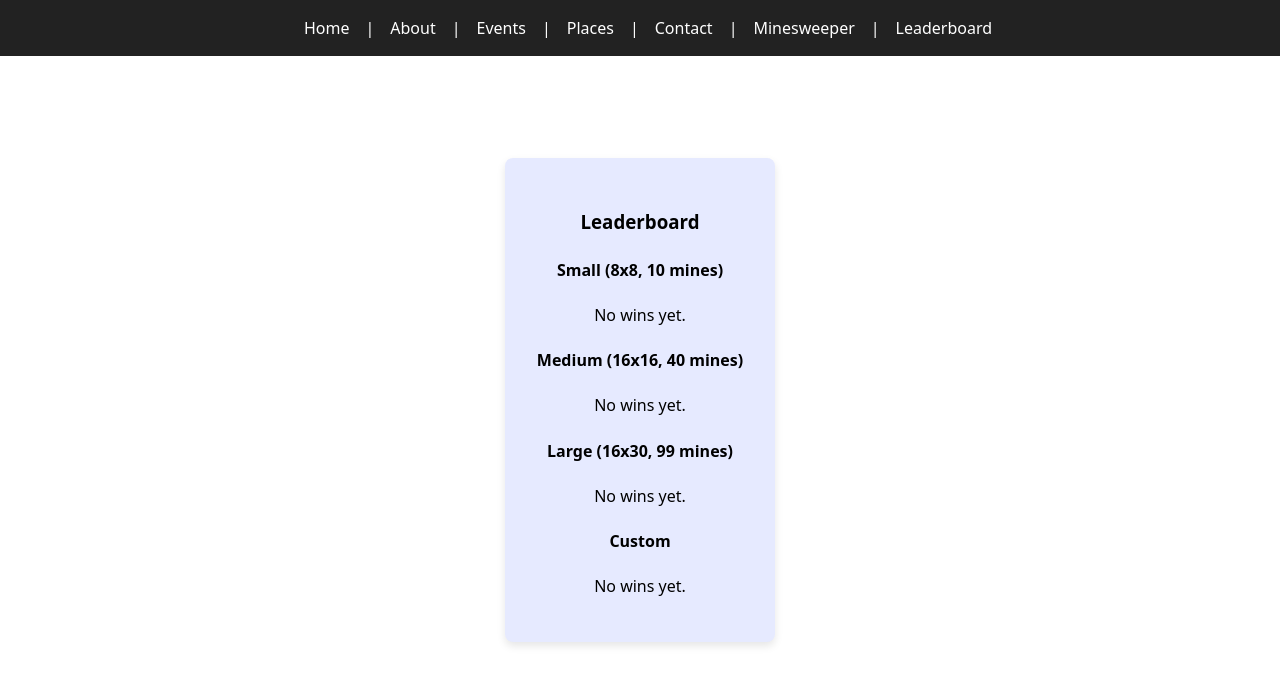
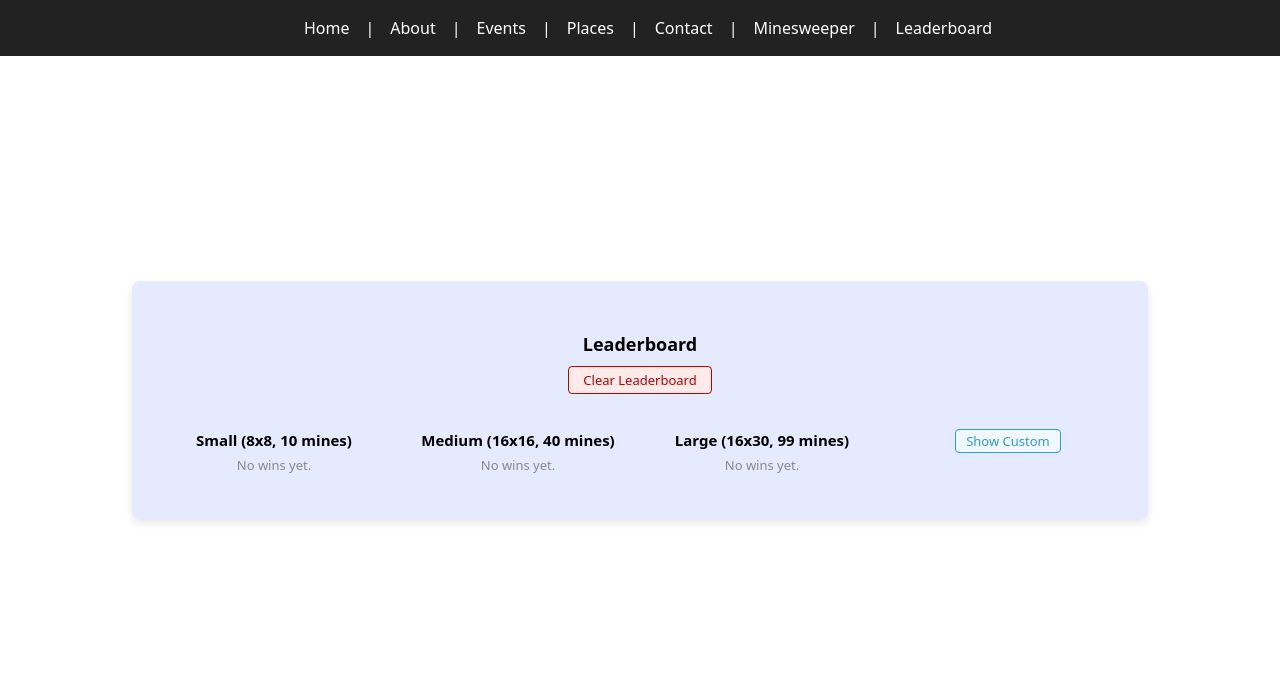
Before and after one commit to davidsl/refactored-training, a React (Vite) app in the folder refactored-training/: page /leaderboard in a window 1280 px wide. Shown: the top 684 px of the page. Built offline with nearby package versions, Linux system fonts and the light colour scheme.

Commit message:
timer, styling, clear

```diff
--- a/refactored-training/src/Leaderboard/Leaderboard.module.css
+++ b/refactored-training/src/Leaderboard/Leaderboard.module.css
@@ -34,3 +34,157 @@
   border: 2px solid #3399cc !important;
   box-shadow: 0 0 6px #3399cc;
 }
+
+.leaderTitle {
+  margin-bottom: 8px;
+  font-size: 18px;
+  text-align: center;
+}
+.leaderFlexRow {
+  display: flex;
+  flex-wrap: wrap;
+  gap: 24px;
+  justify-content: center;
+  font-size: 10px;
+}
+.leaderCategoryCol {
+  min-width: 220px;
+}
+.leaderCategoryTitle {
+  font-size: 15px;
+  margin-bottom: 4px;
+  text-align: center;
+}
+.leaderTable {
+  width: 100%;
+  border-collapse: collapse;
+  font-size: 13px;
+  margin-bottom: 16px;
+}
+.leaderTableHeadRow {
+  background: #f0f0f0;
+}
+.leaderTableHeadCell {
+  padding: 4px;
+  border: 1px solid #bbb;
+  font-weight: 600;
+}
+.leaderTableRow {
+  background: #fff;
+}
+.leaderTableRowAlt {
+  background: #f9f9f9;
+}
+.leaderTableCell {
+  padding: 4px;
+  border: 1px solid #ddd;
+}
+.leaderTableCellNum {
+  text-align: center;
+}
+.leaderTableCellDate {
+  white-space: nowrap;
+  font-variant-numeric: tabular-nums;
+}
+.leaderDate {
+  display: block;
+  font-weight: 500;
+}
+.leaderTime {
+  color: #888;
+  font-size: 12px;
+}
+.noWins {
+  margin-bottom: 12px;
+  text-align: center;
+  color: #888;
+  font-size: 13px;
+}
+.showCustomButton {
+  background: #f0f8ff;
+  color: #3399cc;
+  border: 1px solid #3399cc;
+  border-radius: 4px;
+  padding: 2px 10px;
+  font-size: 13px;
+  font-weight: 500;
+  cursor: pointer;
+  margin-left: 4px;
+  transition: background 0.2s;
+}
+.showCustomButton:hover {
+  background: #e0f4ff;
+}
+.clearButton {
+  background: #ffeaea;
+  color: #b00;
+  border: 1px solid #b00;
+  border-radius: 4px;
+  padding: 4px 14px;
+  font-size: 13px;
+  font-weight: 500;
+  cursor: pointer;
+  margin-bottom: 16px;
+  transition: background 0.2s, color 0.2s;
+}
+.clearButton:hover {
+  background: #ffcccc;
+  color: #900;
+}
+.confirmModalOverlay {
+  position: fixed;
+  top: 0; left: 0; right: 0; bottom: 0;
+  background: rgba(0,0,0,0.25);
+  z-index: 1000;
+  display: flex;
+  align-items: center;
+  justify-content: center;
+}
+.confirmModalBox {
+  background: #fff;
+  border-radius: 8px;
+  box-shadow: 0 4px 24px rgba(0,0,0,0.18);
+  padding: 24px 32px;
+  min-width: 280px;
+  max-width: 90vw;
+  text-align: center;
+}
+.confirmModalText {
+  font-size: 15px;
+  margin-bottom: 18px;
+  color: #222;
+}
+.confirmModalActions {
+  display: flex;
+  gap: 16px;
+  justify-content: center;
+}
+.confirmButton {
+  background: #ffeaea;
+  color: #b00;
+  border: 1px solid #b00;
+  border-radius: 4px;
+  padding: 6px 18px;
+  font-size: 14px;
+  font-weight: 500;
+  cursor: pointer;
+  transition: background 0.2s, color 0.2s;
+}
+.confirmButton:hover {
+  background: #ffcccc;
+  color: #900;
+}
+.cancelButton {
+  background: #f0f8ff;
+  color: #3399cc;
+  border: 1px solid #3399cc;
+  border-radius: 4px;
+  padding: 6px 18px;
+  font-size: 14px;
+  font-weight: 500;
+  cursor: pointer;
+  transition: background 0.2s;
+}
+.cancelButton:hover {
+  background: #e0f4ff;
+}
--- a/refactored-training/src/Leaderboard/Leaderboard.tsx
+++ b/refactored-training/src/Leaderboard/Leaderboard.tsx
@@ -30,6 +30,8 @@ function categorizeWin(win: WinRecord): 'Small' | 'Medium' | 'Large' | 'Custom'
 
 const Leaderboard: React.FC = () => {
   const [leaderboard, setLeaderboard] = React.useState<WinRecord[]>(getLeaderboard());
+  const [showCustom, setShowCustom] = React.useState(false);
+  const [showConfirm, setShowConfirm] = React.useState(false);
 
   React.useEffect(() => {
     setLeaderboard(getLeaderboard());
@@ -52,44 +54,95 @@ const Leaderboard: React.FC = () => {
 
   function renderTable(wins: WinRecord[]) {
     return wins.length === 0 ? (
-      <div style={{ marginBottom: 12 }}>No wins yet.</div>
+      <div className={styles.noWins}>No wins yet.</div>
     ) : (
-      <table style={{ width: '100%', borderCollapse: 'collapse', fontSize: 14, marginBottom: 16 }}>
+      <table className={styles.leaderTable}>
         <thead>
-          <tr style={{ background: '#f0f0f0' }}>
-            <th style={{ padding: 4, border: '1px solid #bbb' }}>#</th>
-            <th style={{ padding: 4, border: '1px solid #bbb' }}>Date</th>
-            <th style={{ padding: 4, border: '1px solid #bbb' }}>Size</th>
-            <th style={{ padding: 4, border: '1px solid #bbb' }}>Mines</th>
-            <th style={{ padding: 4, border: '1px solid #bbb' }}>Time (s)</th>
+          <tr className={styles.leaderTableHeadRow}>
+            <th className={styles.leaderTableHeadCell}>#</th>
+            <th className={styles.leaderTableHeadCell}>Date</th>
+            <th className={styles.leaderTableHeadCell}>Size</th>
+            <th className={styles.leaderTableHeadCell}>Mines</th>
+            <th className={styles.leaderTableHeadCell}>Time (s)</th>
           </tr>
         </thead>
         <tbody>
-          {wins.map((win, i) => (
-            <tr key={i} style={{ background: i % 2 === 0 ? '#fff' : '#f9f9f9' }}>
-              <td style={{ padding: 4, border: '1px solid #ddd', textAlign: 'center' }}>{i + 1}</td>
-              <td style={{ padding: 4, border: '1px solid #ddd' }}>{new Date(win.date).toLocaleString()}</td>
-              <td style={{ padding: 4, border: '1px solid #ddd' }}>{win.rows}x{win.cols}</td>
-              <td style={{ padding: 4, border: '1px solid #ddd' }}>{win.mines}</td>
-              <td style={{ padding: 4, border: '1px solid #ddd' }}>{win.time}</td>
-            </tr>
-          ))}
+          {wins.map((win, i) => {
+            const d = new Date(win.date);
+            const dateStr = d.toLocaleDateString(undefined, { year: 'numeric', month: 'short', day: 'numeric' });
+            const timeStr = d.toLocaleTimeString(undefined, { hour: '2-digit', minute: '2-digit', second: '2-digit' });
+            return (
+              <tr key={i} className={i % 2 === 0 ? styles.leaderTableRow : styles.leaderTableRowAlt}>
+                <td className={styles.leaderTableCell + ' ' + styles.leaderTableCellNum}>{i + 1}</td>
+                <td className={styles.leaderTableCell + ' ' + styles.leaderTableCellDate}>
+                  <span className={styles.leaderDate}>{dateStr}</span>
+                  <span className={styles.leaderTime}>{timeStr}</span>
+                </td>
+                <td className={styles.leaderTableCell}>{win.rows}x{win.cols}</td>
+                <td className={styles.leaderTableCell}>{win.mines}</td>
+                <td className={styles.leaderTableCell}>{win.time}</td>
+              </tr>
+            );
+          })}
         </tbody>
       </table>
     );
   }
 
+  function clearLeaderboard() {
+    sessionStorage.removeItem('minesweeperWins');
+    setLeaderboard([]);
+    setShowConfirm(false);
+  }
+
   return (
     <div className={styles.leaderContainer}>
-      <h3 style={{ marginBottom: 8 }}>Leaderboard</h3>
-      <h4>Small (8x8, 10 mines)</h4>
-      {renderTable(categorized.Small)}
-      <h4>Medium (16x16, 40 mines)</h4>
-      {renderTable(categorized.Medium)}
-      <h4>Large (16x30, 99 mines)</h4>
-      {renderTable(categorized.Large)}
-      <h4>Custom</h4>
-      {renderTable(categorized.Custom)}
+      <h3 className={styles.leaderTitle}>Leaderboard</h3>
+      <button
+        className={styles.clearButton}
+        type="button"
+        onClick={() => setShowConfirm(true)}
+        style={{ marginBottom: 16 }}
+      >
+        Clear Leaderboard
+      </button>
+      {showConfirm && (
+        <div className={styles.confirmModalOverlay}>
+          <div className={styles.confirmModalBox}>
+            <div className={styles.confirmModalText}>Are you sure you want to clear the leaderboard? This cannot be undone.</div>
+            <div className={styles.confirmModalActions}>
+              <button className={styles.confirmButton} onClick={clearLeaderboard}>Yes, clear</button>
+              <button className={styles.cancelButton} onClick={() => setShowConfirm(false)}>Cancel</button>
+            </div>
+          </div>
+        </div>
+      )}
+      <div className={styles.leaderFlexRow}>
+        <div className={styles.leaderCategoryCol}>
+          <h4 className={styles.leaderCategoryTitle}>Small (8x8, 10 mines)</h4>
+          {renderTable(categorized.Small)}
+        </div>
+        <div className={styles.leaderCategoryCol}>
+          <h4 className={styles.leaderCategoryTitle}>Medium (16x16, 40 mines)</h4>
+          {renderTable(categorized.Medium)}
+        </div>
+        <div className={styles.leaderCategoryCol}>
+          <h4 className={styles.leaderCategoryTitle}>Large (16x30, 99 mines)</h4>
+          {renderTable(categorized.Large)}
+        </div>
+        <div className={styles.leaderCategoryCol}>
+          <h4 className={styles.leaderCategoryTitle}>
+            <button
+              className={styles.showCustomButton}
+              type="button"
+              onClick={() => setShowCustom(v => !v)}
+            >
+              {showCustom ? 'Hide' : 'Show'} Custom
+            </button>
+          </h4>
+          {showCustom && renderTable(categorized.Custom)}
+        </div>
+      </div>
     </div>
   );
 };
--- a/refactored-training/src/Minesweeper/Minesweeper.module.css
+++ b/refactored-training/src/Minesweeper/Minesweeper.module.css
@@ -51,6 +51,8 @@
 .customizeButtonRow {
   margin-bottom: 12px;
   text-align: center;
+  gap: 8px;
+  display: flex;
 }
 
 .customizeButton {
--- a/refactored-training/src/Minesweeper/Minesweeper.tsx
+++ b/refactored-training/src/Minesweeper/Minesweeper.tsx
@@ -89,6 +89,7 @@ function Minesweeper() {
   const [won, setWon] = useState(false);
   const [wrongFlags, setWrongFlags] = useState<{ r: number; c: number }[]>([]);
   const [elapsed, setElapsed] = useState(0);
+  const [timerActive, setTimerActive] = useState(false);
   const timerRef = useRef<number | null>(null);
 
   // Regenerate board when settings change
@@ -107,9 +108,9 @@ function Minesweeper() {
   const flagCount = boardState.reduce((acc, row) => acc + row.filter(cell => cell.flagged).length, 0);
   const bombsLeft = mines - flagCount;
 
-  // Start/stop timer based on game state
+  // Start/stop timer based on timerActive and game state
   useEffect(() => {
-    if (!gameOver) {
+    if (timerActive && !gameOver) {
       timerRef.current = window.setInterval(() => {
         setElapsed(e => e + 1);
       }, 1000);
@@ -123,7 +124,7 @@ function Minesweeper() {
         timerRef.current = null;
       }
     };
-  }, [gameOver]);
+  }, [timerActive, gameOver]);
 
   useEffect(() => {
     if (won) {
@@ -145,10 +146,12 @@ function Minesweeper() {
       wins.push(winRecord);
       sessionStorage.setItem('minesweeperWins', JSON.stringify(wins));
     }
-  }, [won, elapsed, rows, cols, mines]);
+    if (gameOver) setTimerActive(false);
+  }, [won, elapsed, rows, cols, mines, gameOver]);
 
   function reveal(r: number, c: number) {
     if (gameOver) return;
+    if (!timerActive) setTimerActive(true);
     const cell = boardState[r][c];
     // Chord: if already revealed, open all adjacent unopened, unflagged tiles in one batch
     if (cell.revealed) {
@@ -288,18 +291,14 @@ function Minesweeper() {
     setWon(false);
     setWrongFlags([]);
     setElapsed(0);
+    setTimerActive(false);
     setInitialBoard({ board, preReveal });
   }
 
   return (
     <div className={styles.gameContainer}>
       <h2>Minesweeper</h2>
-      {/* Customize button and conditional form */}
       <div className={styles.customizeButtonRow}>
-        <button type="button" onClick={() => setShowCustomize(v => !v)} className={styles.customizeButton}>
-          {showCustomize ? 'Hide Customization' : 'Customize Board'}
-        </button>
-        {/* Default size buttons */}
         <button
           type="button"
           className={
@@ -326,6 +325,9 @@ function Minesweeper() {
           onClick={() => { setRows(16); setCols(30); setMines(99); reset(); }}
         >
           Large
+        </button>
+                <button type="button" onClick={() => setShowCustomize(v => !v)} className={styles.customizeButton}>
+          {showCustomize ? 'Hide Customization' : 'Customize Board'}
         </button>
       </div>
       {showCustomize && (
@@ -420,9 +422,6 @@ function Minesweeper() {
           {won ? 'You Win!' : 'Game Over!'}
         </div>
       )}
-      <p style={{marginTop: 10, fontSize: 12}}>
-        Left click to reveal. Right click to flag. {mines} mines on a {rows}x{cols} board.
-      </p>
     </div>
   );
 }
```
